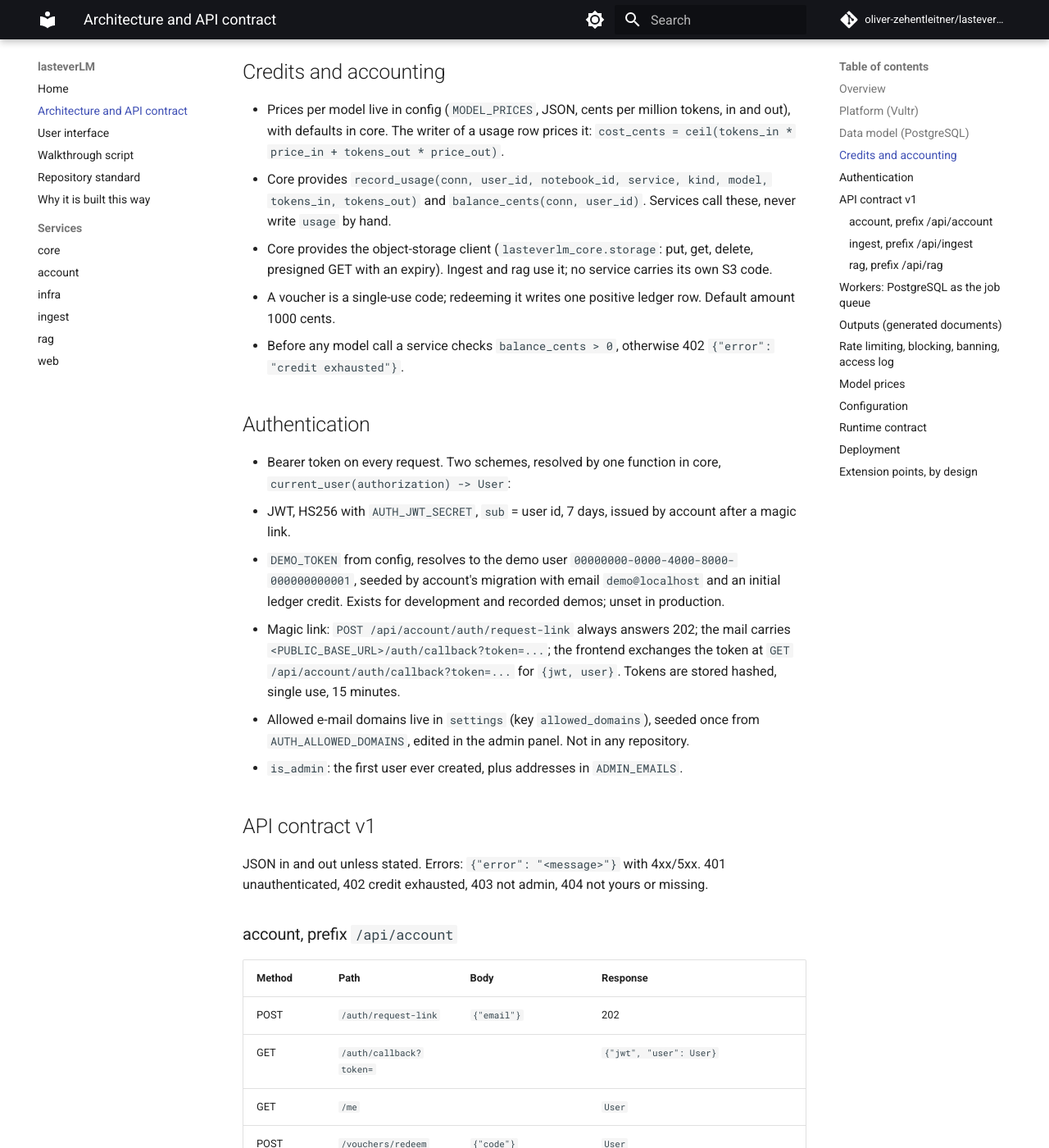
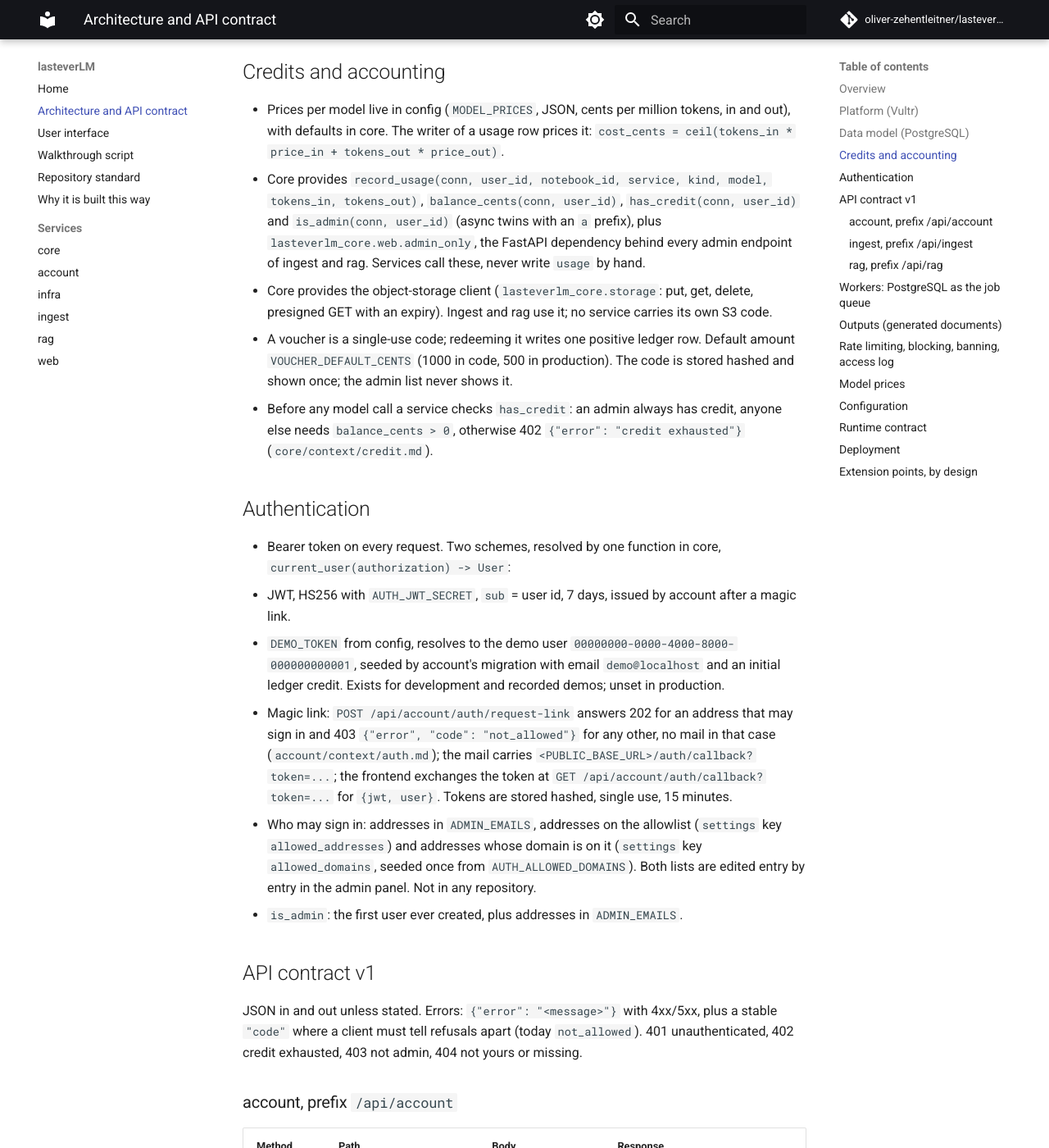
Before and after one commit to oliver-zehentleitner-aigent/lasteverLM, an MkDocs documentation site: the page built from docs/architecture.md, in a window 1280 px wide and 1400 px high, scrolled down 3507 px. Shown: the whole window at 82% size. Built offline with MkDocs 1.6.1 and Material for MkDocs 9.7.7, drawn with Linux system fonts in a browser that asks for light colours; comment, search, counter and statistics services are not loaded; some of the changed text lies outside the part shown.

Commit message:
docs/architecture: admin stats, allowlist entries, not_allowed, admins exempt from credit

````diff
--- a/docs/architecture.md
+++ b/docs/architecture.md
@@ -46,7 +46,7 @@
 - **Services share the database, never each other's APIs.** The schema is the contract between them. There are no service-to-service HTTP calls.
 - **Every stage is an interface with one implementation.** New source kinds, chunkers, embedding or LLM providers, retrievers are added as modules, never by editing callers.
 - **Configuration from the environment only.** A service fails at startup when a required value is missing. Secrets never enter a repository.
-- **Every model call is accounted.** One `usage` row per LLM or embedding call, priced at write time. Zero balance means 402.
+- **Every model call is accounted.** One `usage` row per LLM or embedding call, priced at write time. Zero balance means 402. Admins are exempt from the check.
 - **Nothing is shipped but containers.** Python source goes into the image; no PyPI, no conda, no compiled artifacts. One image per service, tagged with the Git SHA and the release tag, in GitHub's container registry.
 - **Every process can run any number of times.** API pods hold no state; background work is claimed from PostgreSQL by worker pods; uploads live in object storage; sessions are JWTs.
 
@@ -109,29 +109,29 @@
 ## Credits and accounting
 
 - Prices per model live in config (`MODEL_PRICES`, JSON, cents per million tokens, in and out), with defaults in core. The writer of a usage row prices it: `cost_cents = ceil(tokens_in * price_in + tokens_out * price_out)`.
-- Core provides `record_usage(conn, user_id, notebook_id, service, kind, model, tokens_in, tokens_out)` and `balance_cents(conn, user_id)`. Services call these, never write `usage` by hand.
+- Core provides `record_usage(conn, user_id, notebook_id, service, kind, model, tokens_in, tokens_out)`, `balance_cents(conn, user_id)`, `has_credit(conn, user_id)` and `is_admin(conn, user_id)` (async twins with an `a` prefix), plus `lasteverlm_core.web.admin_only`, the FastAPI dependency behind every admin endpoint of ingest and rag. Services call these, never write `usage` by hand.
 - Core provides the object-storage client (`lasteverlm_core.storage`: put, get, delete, presigned GET with an expiry). Ingest and rag use it; no service carries its own S3 code.
-- A voucher is a single-use code; redeeming it writes one positive ledger row. Default amount 1000 cents.
-- Before any model call a service checks `balance_cents > 0`, otherwise 402 `{"error": "credit exhausted"}`.
+- A voucher is a single-use code; redeeming it writes one positive ledger row. Default amount `VOUCHER_DEFAULT_CENTS` (1000 in code, 500 in production). The code is stored hashed and shown once; the admin list never shows it.
+- Before any model call a service checks `has_credit`: an admin always has credit, anyone else needs `balance_cents > 0`, otherwise 402 `{"error": "credit exhausted"}` (`core/context/credit.md`).
 
 ## Authentication
 
 - Bearer token on every request. Two schemes, resolved by one function in core, `current_user(authorization) -> User`:
   - JWT, HS256 with `AUTH_JWT_SECRET`, `sub` = user id, 7 days, issued by account after a magic link.
   - `DEMO_TOKEN` from config, resolves to the demo user `00000000-0000-4000-8000-000000000001`, seeded by account's migration with email `demo@localhost` and an initial ledger credit. Exists for development and recorded demos; unset in production.
-- Magic link: `POST /api/account/auth/request-link` always answers 202; the mail carries `<PUBLIC_BASE_URL>/auth/callback?token=...`; the frontend exchanges the token at `GET /api/account/auth/callback?token=...` for `{jwt, user}`. Tokens are stored hashed, single use, 15 minutes.
-- Allowed e-mail domains live in `settings` (key `allowed_domains`), seeded once from `AUTH_ALLOWED_DOMAINS`, edited in the admin panel. Not in any repository.
+- Magic link: `POST /api/account/auth/request-link` answers 202 for an address that may sign in and 403 `{"error", "code": "not_allowed"}` for any other, no mail in that case (`account/context/auth.md`); the mail carries `<PUBLIC_BASE_URL>/auth/callback?token=...`; the frontend exchanges the token at `GET /api/account/auth/callback?token=...` for `{jwt, user}`. Tokens are stored hashed, single use, 15 minutes.
+- Who may sign in: addresses in `ADMIN_EMAILS`, addresses on the allowlist (`settings` key `allowed_addresses`) and addresses whose domain is on it (`settings` key `allowed_domains`, seeded once from `AUTH_ALLOWED_DOMAINS`). Both lists are edited entry by entry in the admin panel. Not in any repository.
 - `is_admin`: the first user ever created, plus addresses in `ADMIN_EMAILS`.
 
 ## API contract v1
 
-JSON in and out unless stated. Errors: `{"error": "<message>"}` with 4xx/5xx. 401 unauthenticated, 402 credit exhausted, 403 not admin, 404 not yours or missing.
+JSON in and out unless stated. Errors: `{"error": "<message>"}` with 4xx/5xx, plus a stable `"code"` where a client must tell refusals apart (today `not_allowed`). 401 unauthenticated, 402 credit exhausted, 403 not admin, 404 not yours or missing.
 
 ### account, prefix `/api/account`
 
 | Method | Path | Body | Response |
 |---|---|---|---|
-| POST | `/auth/request-link` | `{"email"}` | 202 |
+| POST | `/auth/request-link` | `{"email"}` | 202, or 403 `code: not_allowed` |
 | GET | `/auth/callback?token=` | | `{"jwt", "user": User}` |
 | GET | `/me` | | `User` |
 | POST | `/vouchers/redeem` | `{"code"}` | `User` |
@@ -141,14 +141,24 @@
 | GET | `/admin/visits?days=` | | `[{"day","path","visits","unique"}]` |
 | GET | `/admin/settings/smtp` | | `Smtp` (read-only, from the environment, never the password) |
 | POST | `/admin/settings/smtp/test` | | 202 |
-| GET, PUT | `/admin/settings/domains` | `{"allowed_domains": []}` | same |
+| GET | `/admin/settings/allowlist` | | `Allowlist` |
+| POST | `/admin/settings/domains` | `{"domain"}` | 201 `Allowlist`; 409 listed, 422 bad value |
+| DELETE | `/admin/settings/domains/{domain}` | | 204 |
+| POST | `/admin/settings/addresses` | `{"address"}` | 201 `Allowlist`; 409 listed, 422 bad value |
+| DELETE | `/admin/settings/addresses/{address}` | | 204 |
 | POST | `/admin/vouchers` | `{"amount_cents", "count"}` | `{"codes": []}` once |
+| GET | `/admin/vouchers?limit=` | | `[AdminVoucher]`, newest first |
+| GET | `/admin/stats` | | `AccountStats` |
 | GET | `/healthz` | | `{"status": "ok"}` |
 
 ```json
 User:      {"id", "email", "is_admin", "balance_cents", "created_at"}
 AdminUser: {"id", "email", "is_admin", "created_at", "last_login_at", "balance_cents", "usage_cents"}
 Smtp:      {"host", "port", "username", "from_address", "starttls"}   -- empty host: mail not configured
+Allowlist: {"allowed_domains": [], "allowed_addresses": []}
+AdminVoucher: {"id", "amount_cents", "created_by", "created_at", "redeemed_by", "redeemed_at", "status": "open|redeemed"}
+AccountStats: {"users", "logins_24h", "vouchers": {"issued", "redeemed", "open"}, "credits_granted_cents",
+               "usage_cost_cents": {"total", "last_24h"}, "blocks_active", "bans_active"}
 ```
 
 ### ingest, prefix `/api/ingest`
@@ -161,11 +171,13 @@
 | GET | `/notebooks/{id}/sources` | | `[Source]` |
 | POST | `/notebooks/{id}/sources` | multipart `file`, or `{"url"}` | `Source` with `status: "processing"` |
 | DELETE | `/sources/{id}` | | 204 |
+| GET | `/admin/stats` | admin only | `IngestStats` |
 | GET | `/healthz` | | `{"status": "ok"}` |
 
 ```json
 Notebook: {"id", "title", "created_at"}
 Source:   {"id", "notebook_id", "name", "kind", "status", "error", "created_at"}
+IngestStats: {"sources": {"processing", "ready", "failed"}, "jobs": {"pending", "running", "failed"}, "chunks", "source_bytes"}
 ```
 
 Status codes: `POST /notebooks` 201, `POST /notebooks/{id}/sources` 202, `DELETE` 204, `{"url"}` 501 until the url loader exists.
@@ -190,6 +202,7 @@
 | POST | `/outputs/{id}/share` | | `{"share_token"}` |
 | DELETE | `/outputs/{id}/share` | | 204 |
 | GET | `/shared/{token}` | no auth | `Output` without ids, read-only |
+| GET | `/admin/stats` | admin only | `RagStats` |
 | GET | `/healthz` | | `{"status": "ok"}` |
 
 ```json
@@ -197,6 +210,8 @@
 Citation: {"n", "source_id", "source_name", "source_kind", "chunk_id", "page", "quote"}
 Message:  {"id", "role", "content", "citations", "created_at"}
 Output:   {"id", "notebook_id", "kind", "title", "content", "status", "error", "share_token", "source_id", "created_at"}
+RagStats: {"notebooks": {"total"}, "messages": {"total", "last_24h"}, "outputs": {"by_kind": {<kind>: n}, "by_status": {<status>: n}},
+           "jobs": {"pending", "running", "failed"}, "shared": {"outputs"}}
 ```
 
 `scope.output_id` restricts retrieval to the chunks of one generated
````
Also changed, not shown: CHANGELOG.md (+1 -0 lines).
